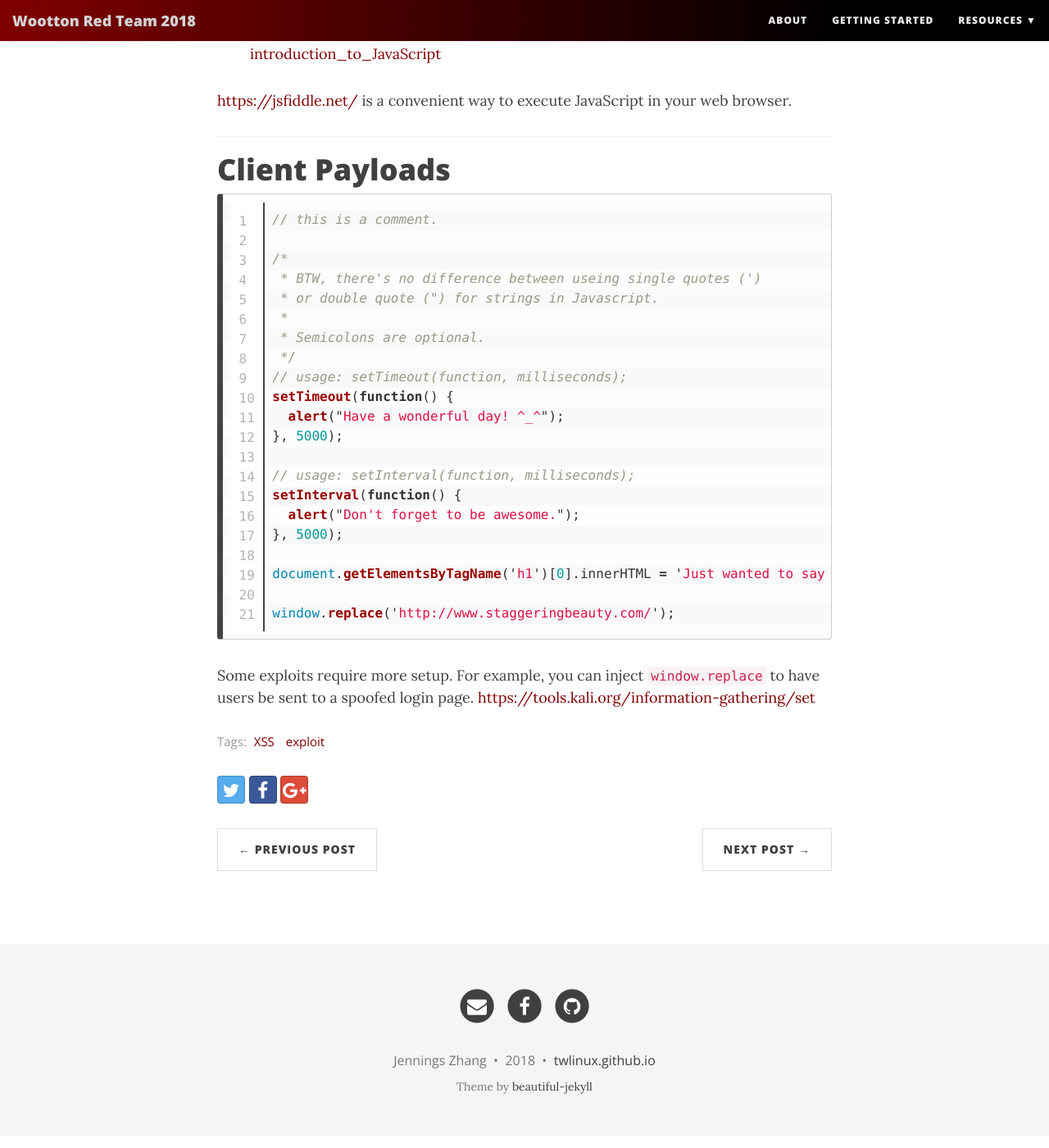
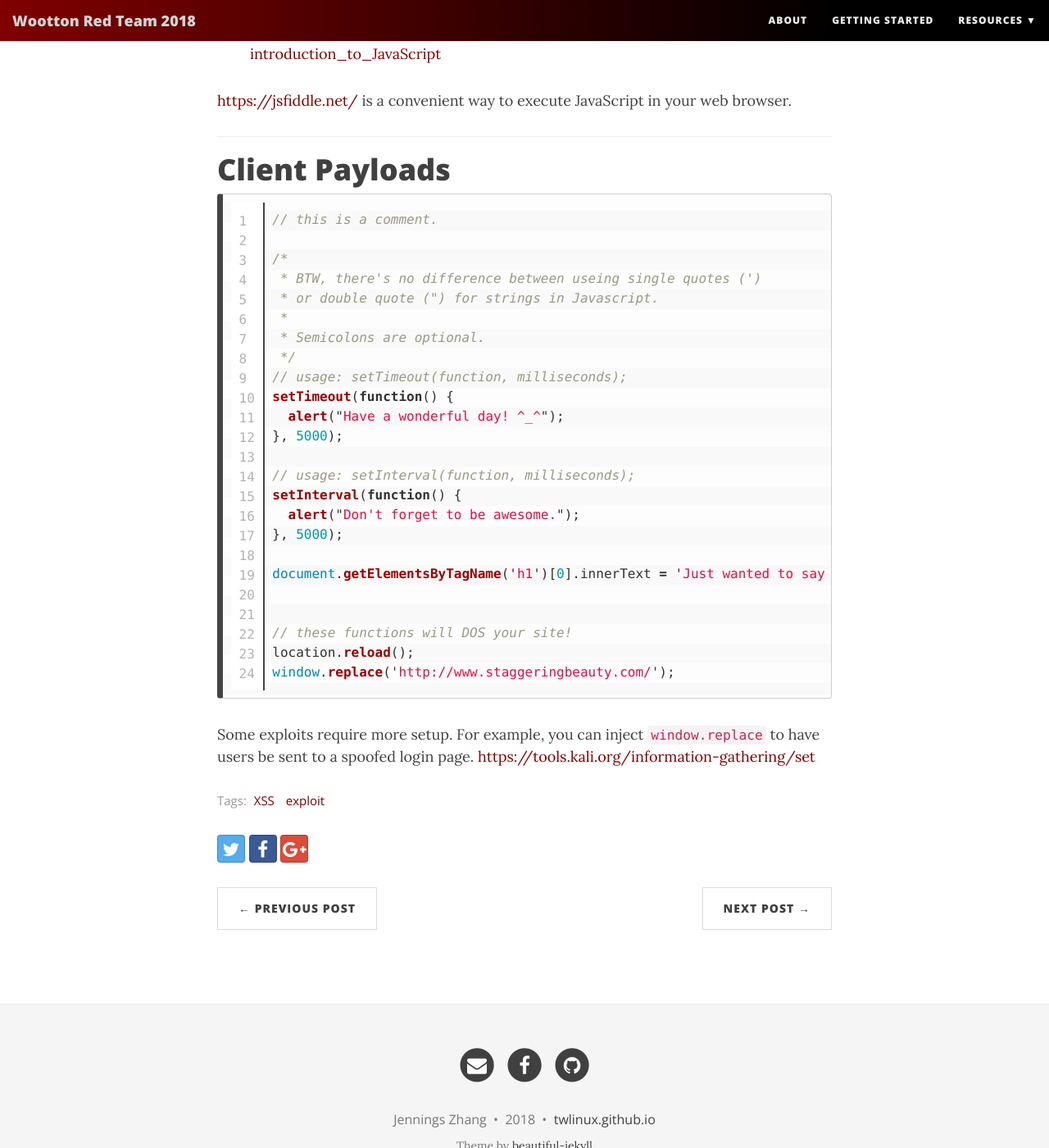
Before and after one commit to wsec/basaam0.github.io, a Jekyll site: the page built from _posts/2018-02-06-js-payloads.md, in a window 1280 px wide and 1400 px high, scrolled down 547 px. Shown: the whole window at 82% size. Built offline with Jekyll 4.4.1, drawn with Linux system fonts in a browser that asks for light colours; nearby versions of some CDN libraries; comment, search, counter and statistics services are not loaded.

```diff
--- a/_posts/2018-02-06-js-payloads.md
+++ b/_posts/2018-02-06-js-payloads.md
@@ -42,8 +42,11 @@
   alert("Don't forget to be awesome.");
 }, 5000);
 
-document.getElementsByTagName('h1')[0].innerHTML = 'Just wanted to say hello :)';
+document.getElementsByTagName('h1')[0].innerText = 'Just wanted to say hello :)';
 
+
+// these functions will DOS your site!
+location.reload();
 window.replace('http://www.staggeringbeauty.com/');
 
 {% endhighlight %}
```
Also changed, not shown: _posts/2018-02-03-intro-to-sql.md (+0 -2 lines), _posts/2018-02-18-hijacking.md (+3 -1 lines), _posts/2018-02-19-csrf.md (+4 -0 lines).
